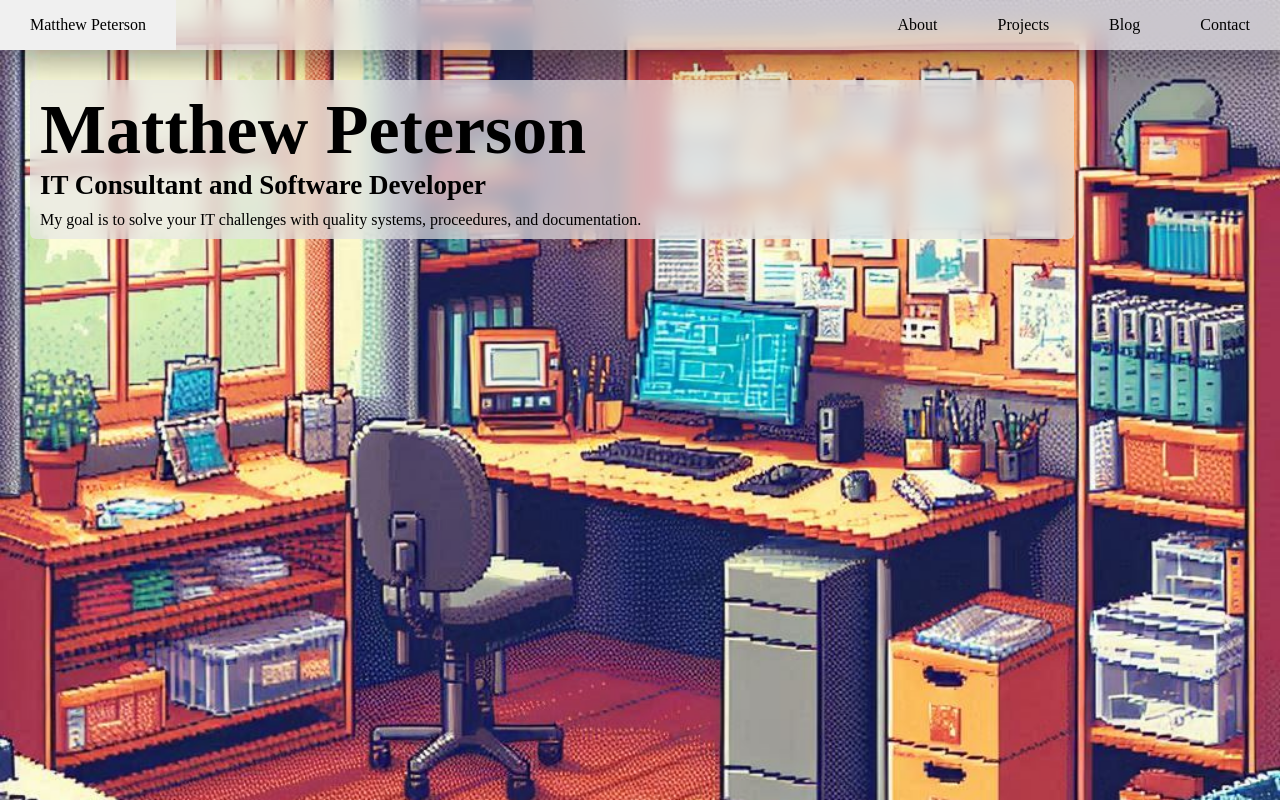
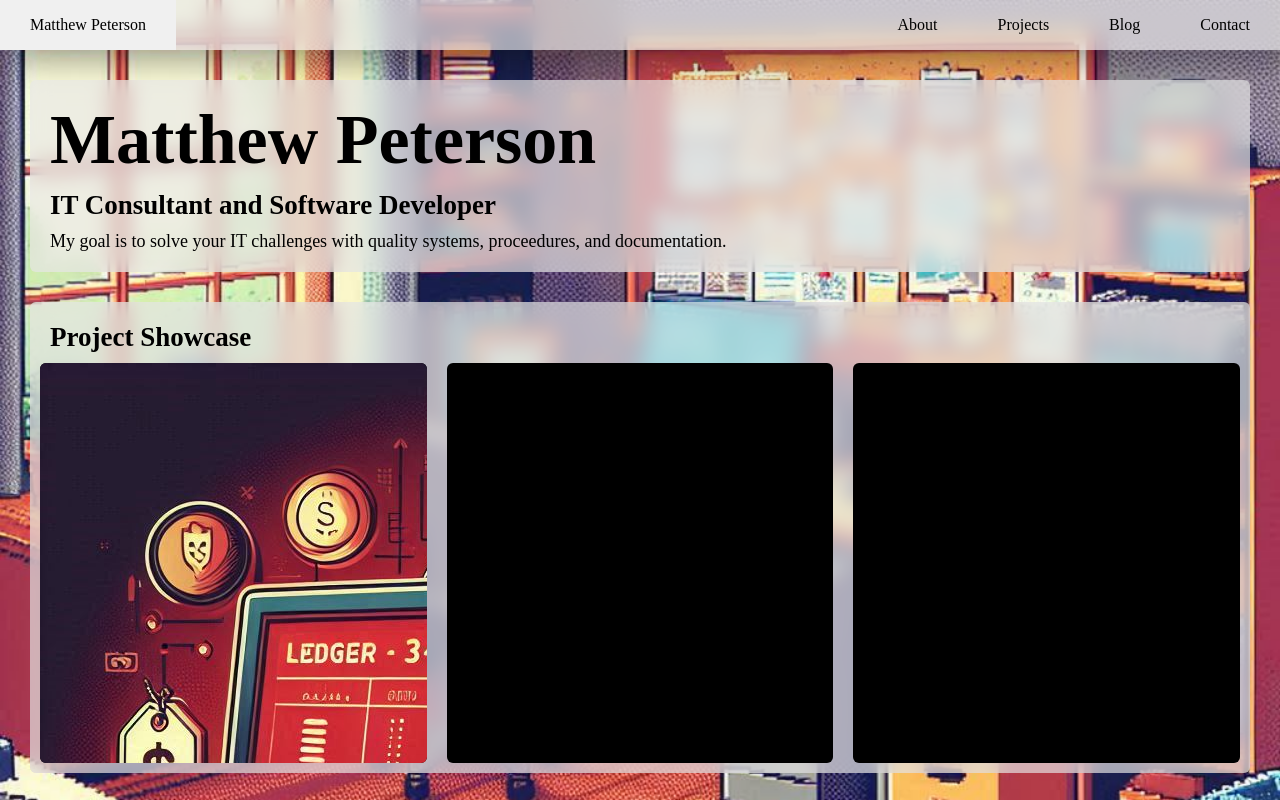
Before and after one commit to MattMPeterson/mattmpeterson.github.io, a plain HTML site: page index.html in a window 1280 px wide. Drawn offline with Linux system fonts and the light colour scheme.

Commit message:
More hero, showcase
Partly finished the hero section, added the showcase bar

```diff
--- a/index.html
+++ b/index.html
@@ -32,6 +32,22 @@
             <p>My goal is to solve your IT challenges with quality systems, proceedures, and documentation.</p>
         </div>
 
+        <div class="container">
+            <h2>Project Showcase</h2>
+            <div class="showcase">
+                <div class="showcaseItem">
+                    <img src="assets/BudgetOrDieTestImage.jpg">
+                    <div class="showcaseOverlay">
+                        <div class="overlayText">Budget or Die</div>
+                    </div>
+                </div>
+                <div class="showcaseItem">
+                </div>
+                <div class="showcaseItem">
+                </div>
+            </div>
+        </div>
+
         <script>
             function showSidebar()
             {
--- a/style.css
+++ b/style.css
@@ -99,22 +99,63 @@ nav li:first-child {
     background-color: #e6e6e6ae;
     backdrop-filter: blur(10px);
     height: 100%;
-    max-height: 800px;
-    max-width: 80%;
+    max-height: 500px;
+    max-width: 100%;
     margin-top: 30px;
     margin-left: 30px;
+    margin-right: 30px;
     border-radius: 6px;
     padding: 10px;
 }
 
 .container h1{
     font-size: 70px;
+    margin: 10px;
 }
 
 .container h2 {
     font-size: 27px;
+    margin: 10px;
 }
 
 .container p {
-    margin-top: 10px;
+    font-size: 18px;
+    margin: 10px;
 }
+
+.showcase {
+    display: flex;
+    justify-content: space-evenly;
+    align-items: stretch;
+    gap: 20px;
+}
+
+.showcaseItem {
+    background-color: black;
+    color: white;
+    width: 50%;
+    height: 400px;
+    overflow: hidden;
+    border-radius: 6px;
+
+}
+
+.showcaseItem:hover .showcaseOverlay {
+    opacity: 1;
+}
+
+.showcaseOverlay {
+    height: 100%;
+    width: 100%;
+    opacity: 0;
+    transition: .5s ease;
+    background-color: #4c0c0cae;
+    border-radius: 6px;
+}
+
+.overlayText {
+    color:white;
+    font-size: 24px;
+    transform: translate(-50%, -50%);
+    -ms-transform: translate(-50%, -50%);
+}
```
Also changed, not shown: assets/BudgetOrDieTestImage.jpg (added).
